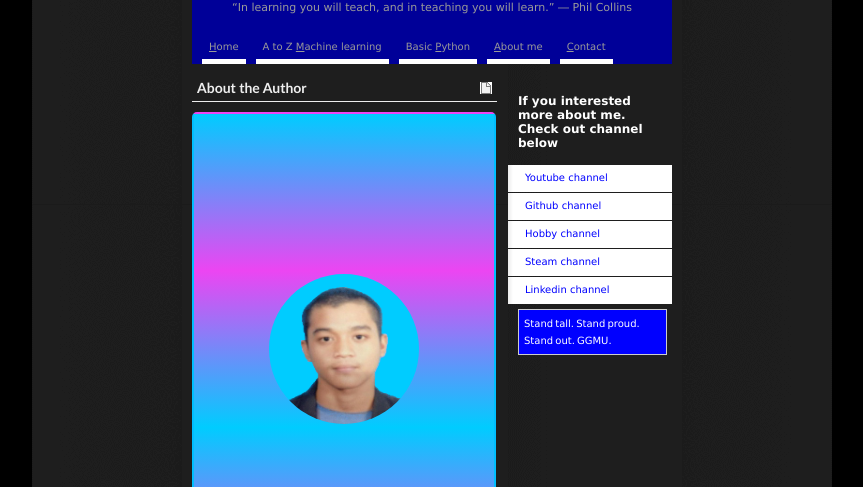
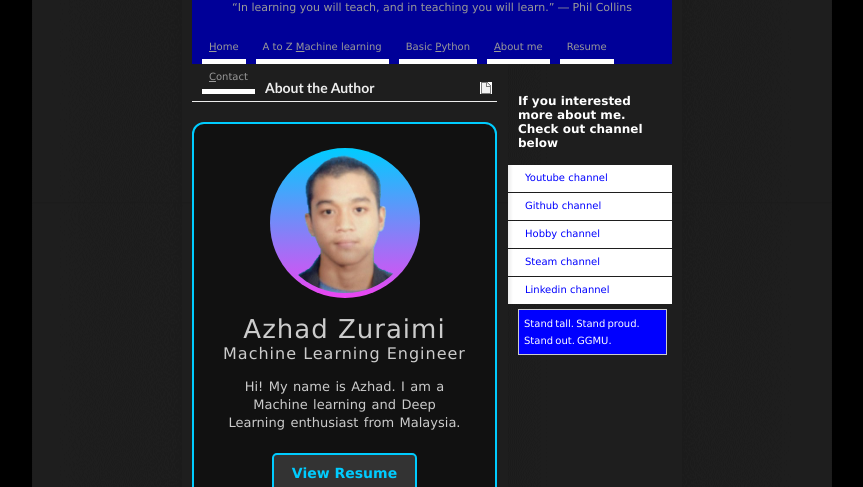
Before and after one commit to azhadzuraimi/azhadzuraimi.github.io, a plain HTML site: page index.html in a window 1280 px wide. Shown: the part 86-573 px from the top of the page, without its empty margins (208-1071 px from the left). Drawn offline with nearby package versions, Linux system fonts and the light colour scheme.

Commit message:
Add resume link and improve profile card styles
Co-authored-by: copilot-swe-agent[bot] <198982749+Copilot@users.noreply.github.com>

```diff
--- a/css/1.css
+++ b/css/1.css
@@ -277,141 +277,101 @@ a {
 	text-decoration:none;
 }
 
-.container{
-	height:470px;
-	width:300px;
-	border: 2px solid;
-	border-left-color: deepskyblue;
-	border-right-color: deepskyblue;
-	border-top-color: #ec45f2;
-	border-bottom-color: #ec45f2;
-	border-radius: 5px;
+.container-space {
 	display: flex;
-	justify-content: space-around;
+	justify-content: center;
+	padding: 10px 0 20px;
+}
+
+.container {
+	box-sizing: border-box;
+	width: min(100%, 340px);
+	padding: 24px;
+	border: 2px solid #0cf;
+	border-radius: 12px;
+	background: #111;
+	display: flex;
 	align-items: center;
 	flex-direction: column;
-	position: relative;
-}
-.container:hover{
-	margin-top: 100px;
+	gap: 16px;
+	text-align: center;
 }
 
-.container .img-bio{
-	height: 100%;
-	width: 100%;
-	background: linear-gradient(#0cf,#ec45f2,#0cf,#ec45f2);
+.container .img-bio {
+	width: 150px;
+	height: 150px;
+	border-radius: 50%;
+	background: linear-gradient(#0cf, #ec45f2);
 	display: flex;
 	justify-content: center;
 	align-items: center;
 	overflow: hidden;
-	position: absolute;
-	top: 50%;
-	left: 50%;
-	transform:translate(-50%,-50%);
-	transition: .6s ease;
-	overflow: hidden;
-}
-.container:hover .img-bio{
-	top: 5%;
-	height: 180px;
-	width: 180px;
-	border-radius: 50%;
-}
-img {
-	width: 150px;
-	height: 150px;
-	border-radius: 50%;
-	background: #0cf;
 }
 
-.text-content{
-	text-align: center;
+.img-bio img {
+	width: 140px;
+	height: 140px;
+	border-radius: 50%;
+	object-fit: cover;
+}
+
+.text-content {
 	color: white;
-	font-weight: 500;
 	display: flex;
 	flex-direction: column;
 	align-items: center;
-	position: absolute;
-	top:40%;
-	opacity:0;
-	transition: .5s;
-}
-.container:hover .text-content{
-	opacity: 1;
-	transition-delay: .5s;
-}
-.text-content span:nth-child(1){
-	letter-spacing: 1px;
-	font-size: 32px;
-
 }
 
-.container:hover span:nth-child(1){
-	animation: TopSlide 1s ease forwards;
-	opacity: 0;
+.text-content span:first-child {
+	letter-spacing: 1px;
+	font-size: 26px;
 }
 
-@keyframes TopSlide{
-	0%{
-		transform: translateY(200px);
-		opacity: 0;
-		filter: blur(5px);
-	}
-	100%{
-		transform:translateY(00px);
-		opacity: 1;
-		filter: blur(0);
-
-	}
-}
-.text-content span:nth-child(2){
+.text-content span:nth-child(2) {
 	letter-spacing: 1px;
-	font-size: 18px;
+	font-size: 16px;
 }
 
-.container:hover span:nth-child(2){
-	animation: TopSlide 1s ease forwards;
-	opacity: 0;
-	animation-delay: .2s;
+.text-content p {
+	max-width: 300px;
+	margin: 10px 0 16px;
+	font-size: 13px;
 }
 
-.text-content p{
+.btn {
+	box-sizing: border-box;
+	min-height: 40px;
+	padding: 10px 18px;
+	border: 2px solid #0cf;
+	border-radius: 5px;
+	background: #333;
+	color: #0cf;
+	display: inline-flex;
+	align-items: center;
+	justify-content: center;
+	font-size: 14px;
+	font-weight: 600;
+	transition: .2s;
+}
 
-	font-size: 13px;
-	max-width: 300px;
-	margin-bottom:10px;
-}
-.container:hover p{
-	animation: TopSlide 1s ease forwards;
-	opacity: 0;
-	animation-delay: .4s;
-}
-.btn{
-	height:  35px;
-	width: 100px;
-	font-size: 500;
-	background: #333;
-	color: #0cfe;
-	border:  2px solid #0cf;
-	cursor: pointer;
-	margin-bottom: 20px;
-	border-radius: 5px;
-	transition: .5s;
-}
-.container:hover .btn{
-	animation: TopSlide 1s ease forwards;
-	opacity: 0;
-	animation-delay: .6s;
-}
-.btn:hover{
+.btn:hover,
+.btn:focus-visible {
 	background: #0cf;
 	color: #222;
 	box-shadow: 0 0 10px #0cf;
 }
-.social-media{
+
+.social-media {
 	display: flex;
+	justify-content: center;
+	gap: 12px;
 }
-.social-media i{
+
+.social-media a {
+	text-decoration: none;
+}
+
+.social-media i {
 	cursor: pointer;
 	height: 40px;
 	width: 40px;
@@ -420,18 +380,12 @@ img {
 	display: flex;
 	justify-content: center;
 	align-items: center;
-	font-size: 30px;
+	font-size: 26px;
 	color: #0cf;
-	margin-left: 20px;
-	transition: 4s;
+	transition: .2s;
+}
 
-}
-.container:hover .social-media i{
-	animation: TopSlide 1s ease forwards;
-	opacity: 0;
-	animation-delay: .8s;
-}
-.social-media i:hover{
+.social-media i:hover {
 	box-shadow: 0 0 10px #0cf;
 	color: #222;
 	background: #0cf;
--- a/index.html
+++ b/index.html
@@ -19,6 +19,7 @@
       <li><a href="machinelearning.html" title="Learn about machine learning" accesskey="m">A to Z <em>M</em>achine learning</a></li>
       <li><a href="python.html" title="Learn a bit about python" accesskey="P">Basic <em>P</em>ython </a></li>
       <li><a href="#about" title="Learn a bit about me" accesskey="a"><em>A</em>bout me</a></li>
+      <li><a href="https://drive.google.com/file/d/1vONY5IQvVfJUElkUmnPESMoRXy4mYnKi/view?usp=sharing" title="View my resume" target="_blank" rel="noopener noreferrer">Resume</a></li>
       <li><a href="#contact" title="Get in Touch (a:o)" accesskey="c"><em>C</em>ontact</a></li>
     </ul>
   </div>
@@ -44,7 +45,7 @@
             <span>Azhad Zuraimi</span>
             <span>Machine Learning Engineer</span>
             <p> Hi! My name is Azhad. I am a Machine learning and Deep Learning enthusiast from Malaysia.</p>
-            <a href="https://drive.google.com/file/d/1vONY5IQvVfJUElkUmnPESMoRXy4mYnKi/view?usp=sharing" ><button class="btn">Read More</button></a>
+            <a class="btn" href="https://drive.google.com/file/d/1vONY5IQvVfJUElkUmnPESMoRXy4mYnKi/view?usp=sharing" target="_blank" rel="noopener noreferrer">View Resume</a>
             <div class="social-media">
               <a href="https://www.youtube.com/channel/UCF971Ma4mil3RoozyvyqJ1w"><i class='bx bxl-youtube' ></i></a>
               <a href="https://github.com/azhadzuraimi"><i class='bx bxl-github'></i></a>
```
